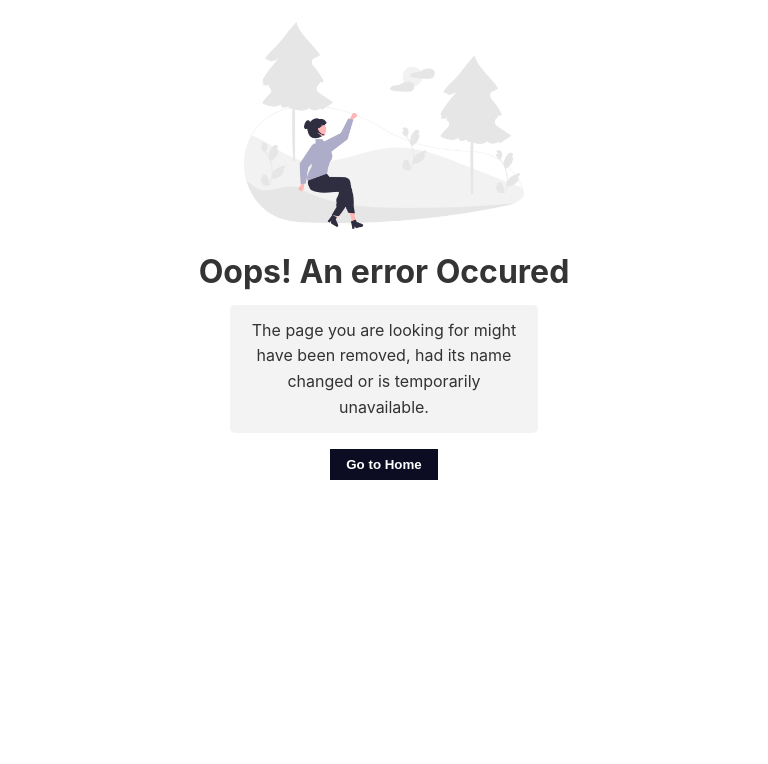
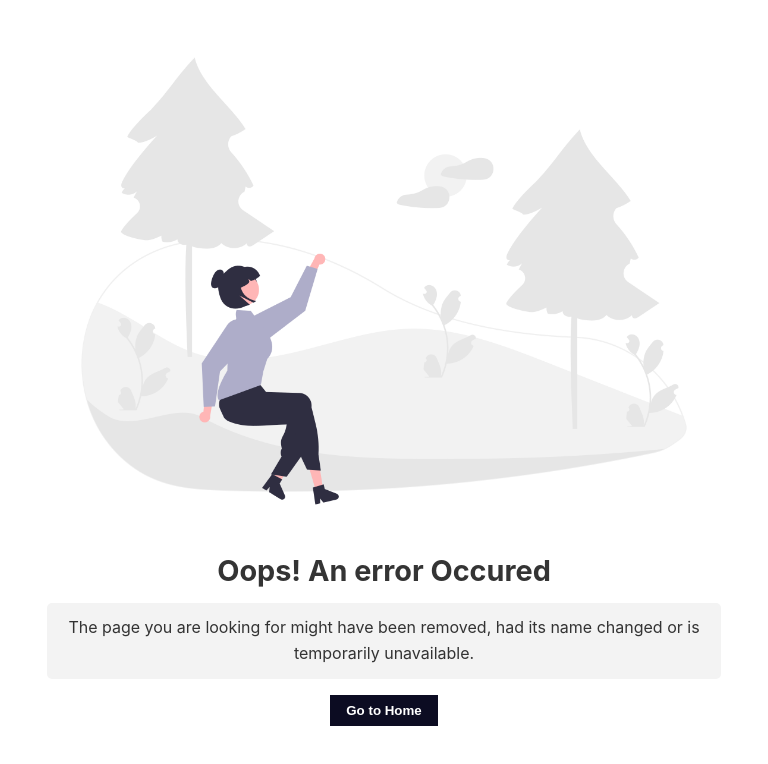
Before and after one commit to gbrowns/nannysHUB, a React (Vite) app in the folder view/: page / in a window 768 px wide. Shown: the top 764 px of the page. Built offline with nearby package versions, Linux system fonts and the light colour scheme.

Commit message:
add styles for medium responsive devices

```diff
--- a/view/src/sass/media.scss
+++ b/view/src/sass/media.scss
@@ -514,4 +514,21 @@
                   }
             }
       }
+
+      .Errorpage{
+
+            padding: .6rem;
+            img{
+                  width: 100% !important;
+            }
+            h1{
+                  font-size: 1.8rem !important;
+                  line-height: 1.3;
+            }
+            p{
+                  width: 90% !important;
+                  line-height: 1.4;
+
+            }
+      }
 }
```
